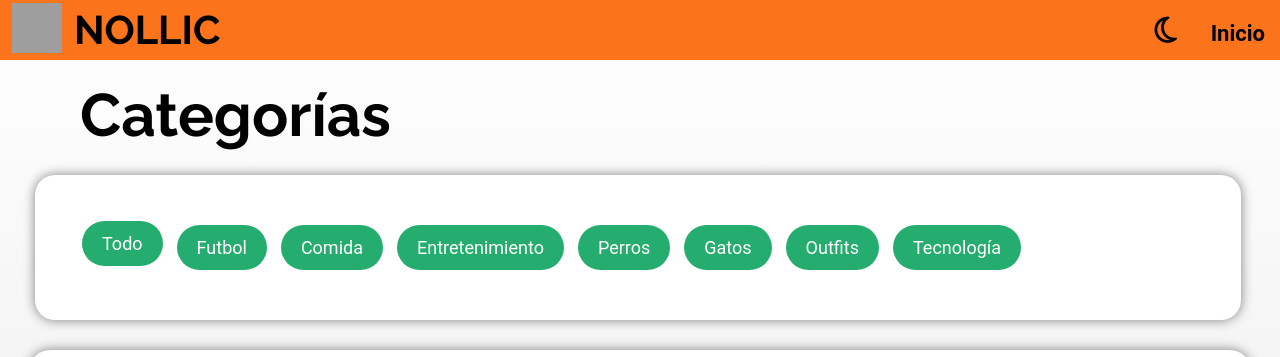
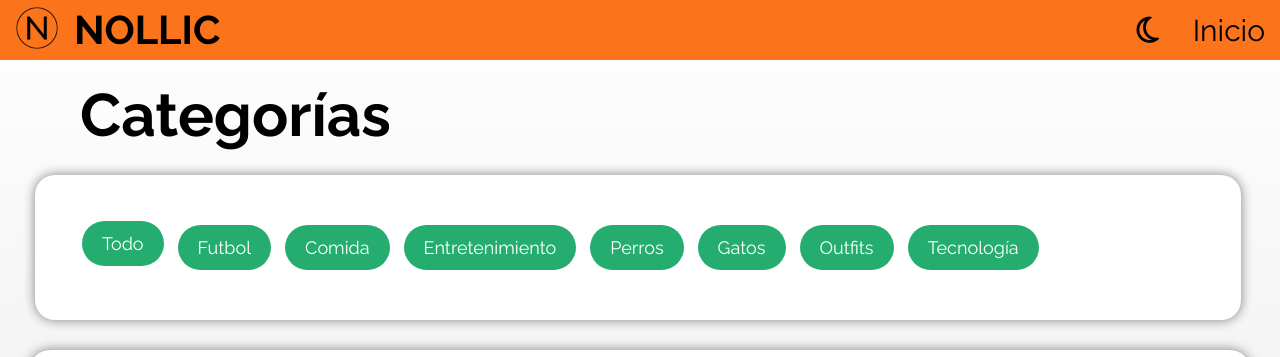
Before and after one commit to Tzivi4/Nollic, a PHP site: page /categorias.html in a window 1280 px wide. Shown: the top 357 px of the page. Run offline with PHP 8.4, Linux system fonts and the light colour scheme; some libraries are stand-ins or nearby versions; grey boxes are pictures that could not be loaded.

Commit message:
Solved Categories header bugs

```diff
--- a/assets/css/stylesCategorias.css
+++ b/assets/css/stylesCategorias.css
@@ -22,7 +22,6 @@ a {
 }
 span {
     color: white;
-    font-family: 'Roboto', sans-serif;
 }
 h1 {
     margin: 0;
@@ -37,6 +36,7 @@ h2 {
     font-weight: 200;
     line-height: 30px;
 }
+
 /*------------------------------------------HEADER-------------------------------------------------*/
 
 .header {
@@ -117,8 +117,7 @@ h2 {
 }
 .listSpan {
     color: black;
-    font-weight: bold;
-    font-size: 22px;
+    font-size: 30px;
 }
 .fas.fa-moon {
     font-size: 28px;
--- a/categorias.html
+++ b/categorias.html
@@ -20,7 +20,7 @@
     <div class="header">
         <div class="logo">
             <span class="logoImg"><img width="50px" height="50px"
-                    src="Nollic Recursos Gráficos/Logo Nollic sin texto negro PNG.png" alt=""></span>
+                    src="assets/img/Logo Nollic sin texto negro PNG.png" alt=""></span>
             <h1 class="logoTitle">NOLLIC</h1>
         </div>
         <div class="rightMenu">
```
